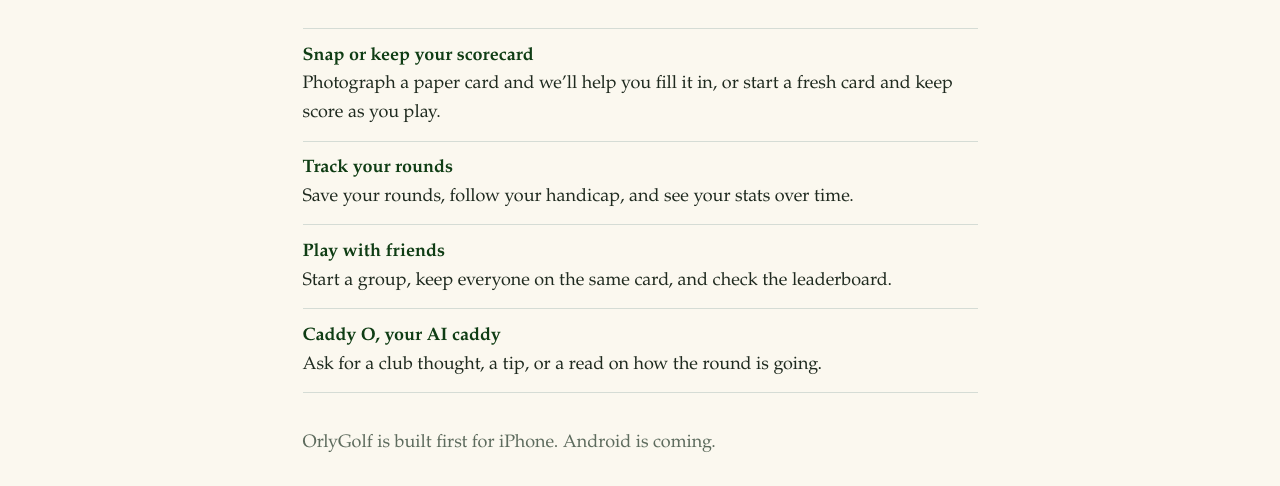
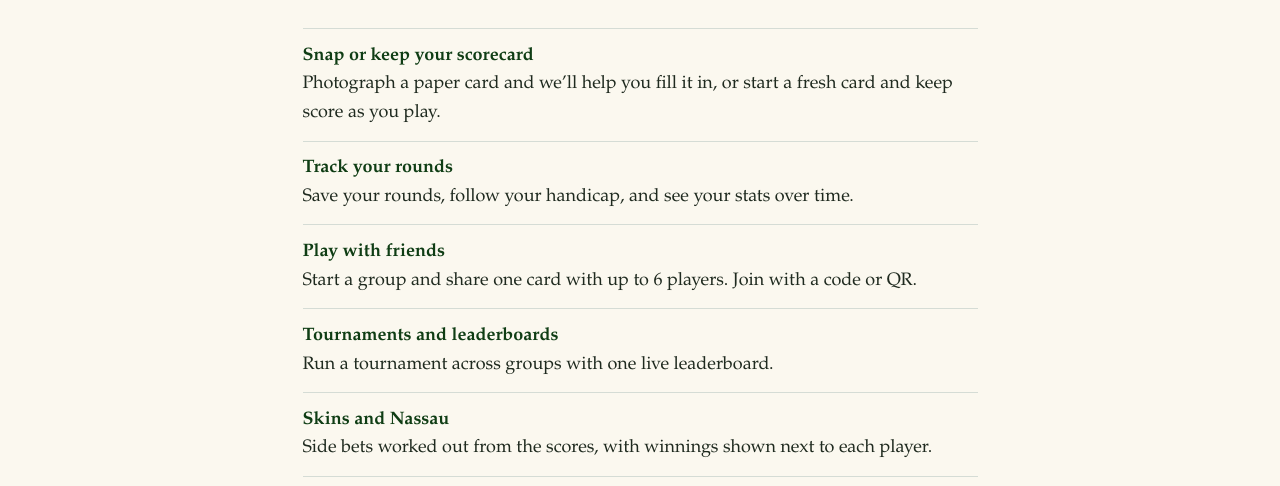
Before and after one commit to orly4ramirez/orlygolf-site, a plain HTML site: page index.html in a window 1280 px wide. Shown: the part 308-794 px from the top of the page. Drawn offline with Linux system fonts and the light colour scheme.

Commit message:
Site: groups, tournaments/leaderboards, skins and Nassau
Co-Authored-By: Claude Sonnet 5.5 <noreply@anthropic.com>

```diff
--- a/index.html
+++ b/index.html
@@ -28,7 +28,15 @@
       </li>
       <li>
         <strong>Play with friends</strong>
-        Start a group, keep everyone on the same card, and check the leaderboard.
+        Start a group and share one card with up to 6 players. Join with a code or QR.
+      </li>
+      <li>
+        <strong>Tournaments and leaderboards</strong>
+        Run a tournament across groups with one live leaderboard.
+      </li>
+      <li>
+        <strong>Skins and Nassau</strong>
+        Side bets worked out from the scores, with winnings shown next to each player.
       </li>
       <li>
         <strong>Caddy O, your AI caddy</strong>
```
